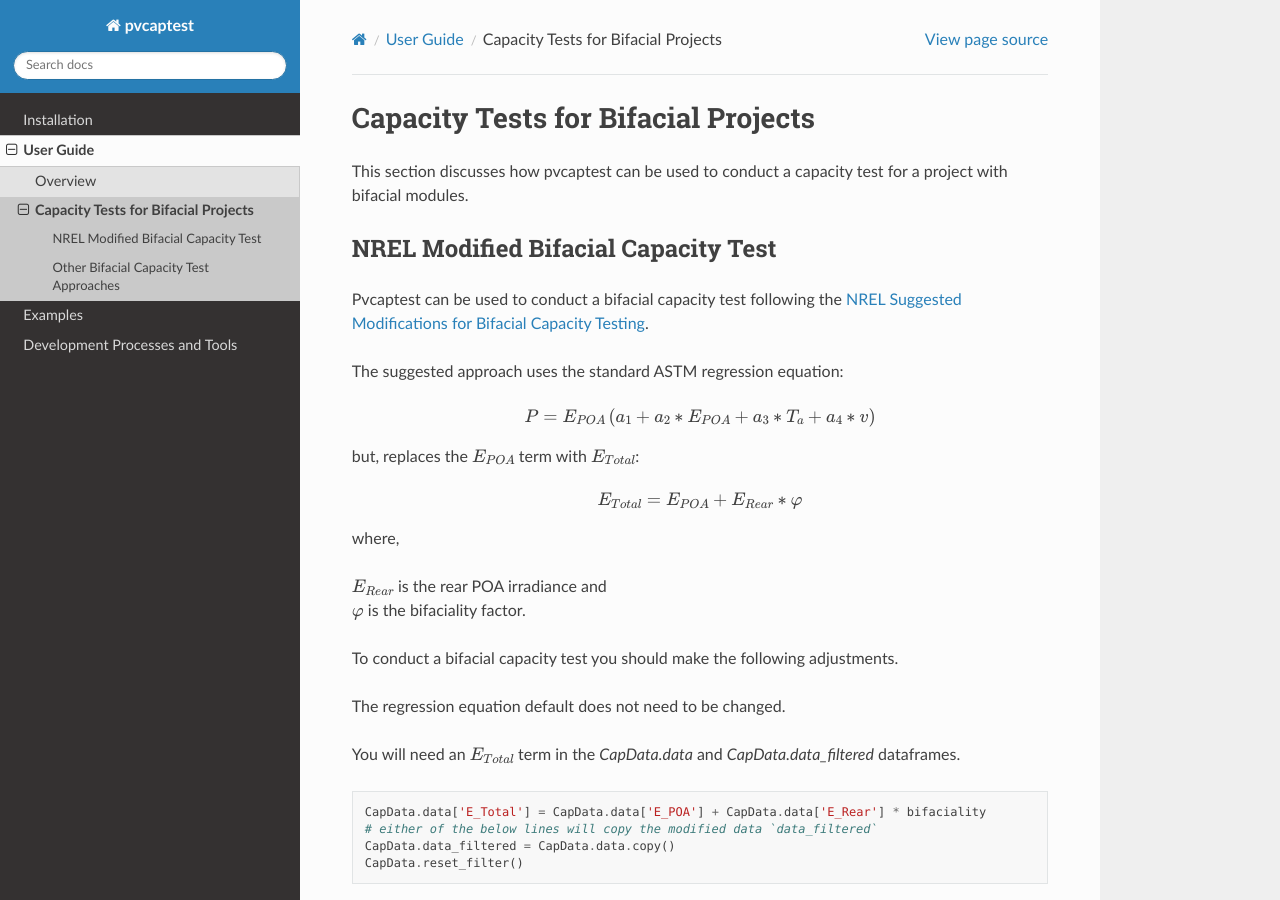
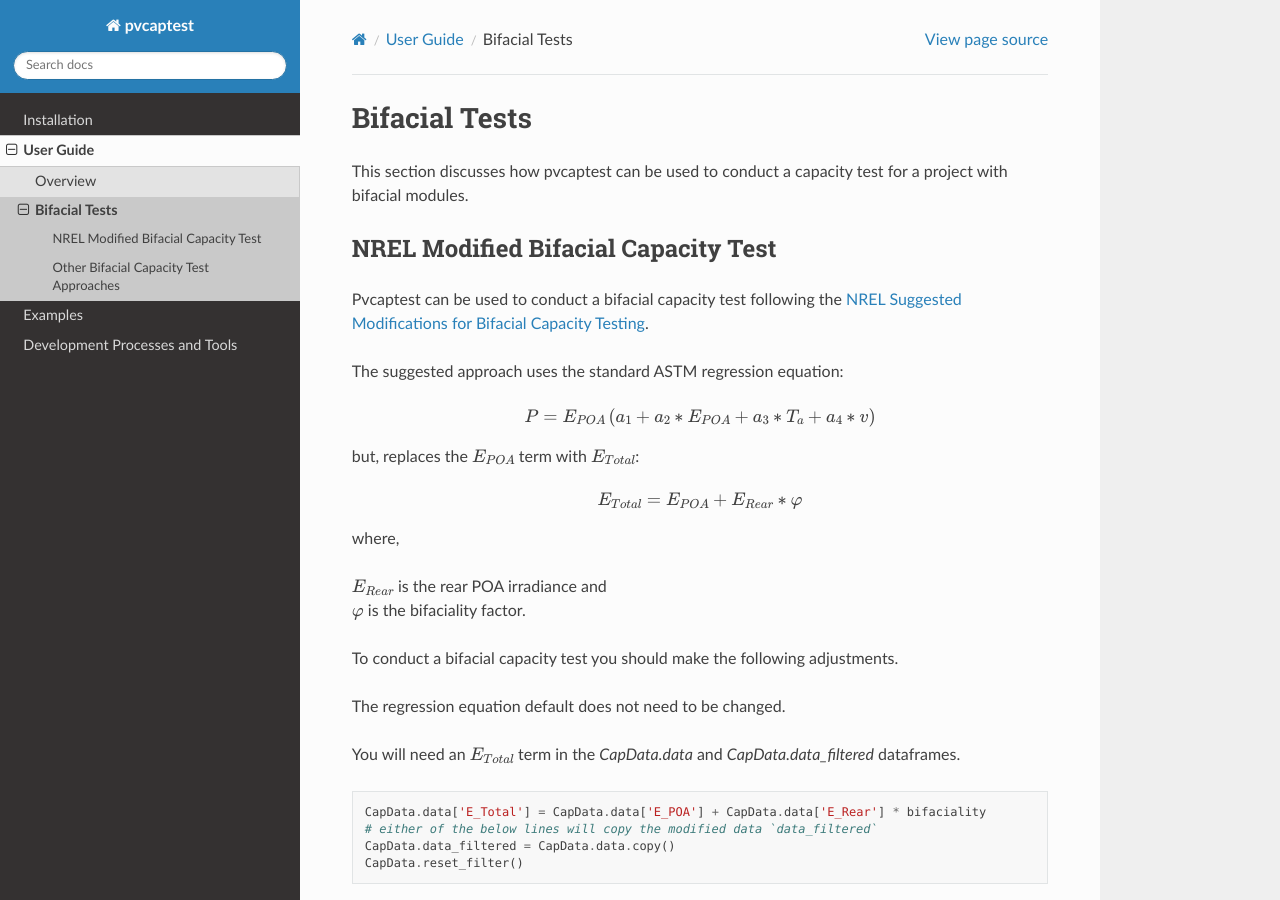
Before and after one commit to pvcaptest/pvcaptest, a Sphinx documentation site: the page built from docs/user_guide/bifacial.rst, in a window 1280 px wide and 900 px high. Built offline with Sphinx 7.4.7 and the Read the Docs theme 2.0.0, drawn with Linux system fonts in a browser that asks for light colours; pages that are not in the unit, such as notebooks, are missing from menus.

Commit message:
Changes name of bifacial section

```diff
--- a/docs/user_guide/bifacial.rst
+++ b/docs/user_guide/bifacial.rst
@@ -1,8 +1,8 @@
 
 .. _bifacial:
 
-Capacity Tests for Bifacial Projects
-====================================
+Bifacial Tests
+==============
 
 This section discusses how pvcaptest can be used to conduct a capacity test for a project with bifacial modules.
 
```
